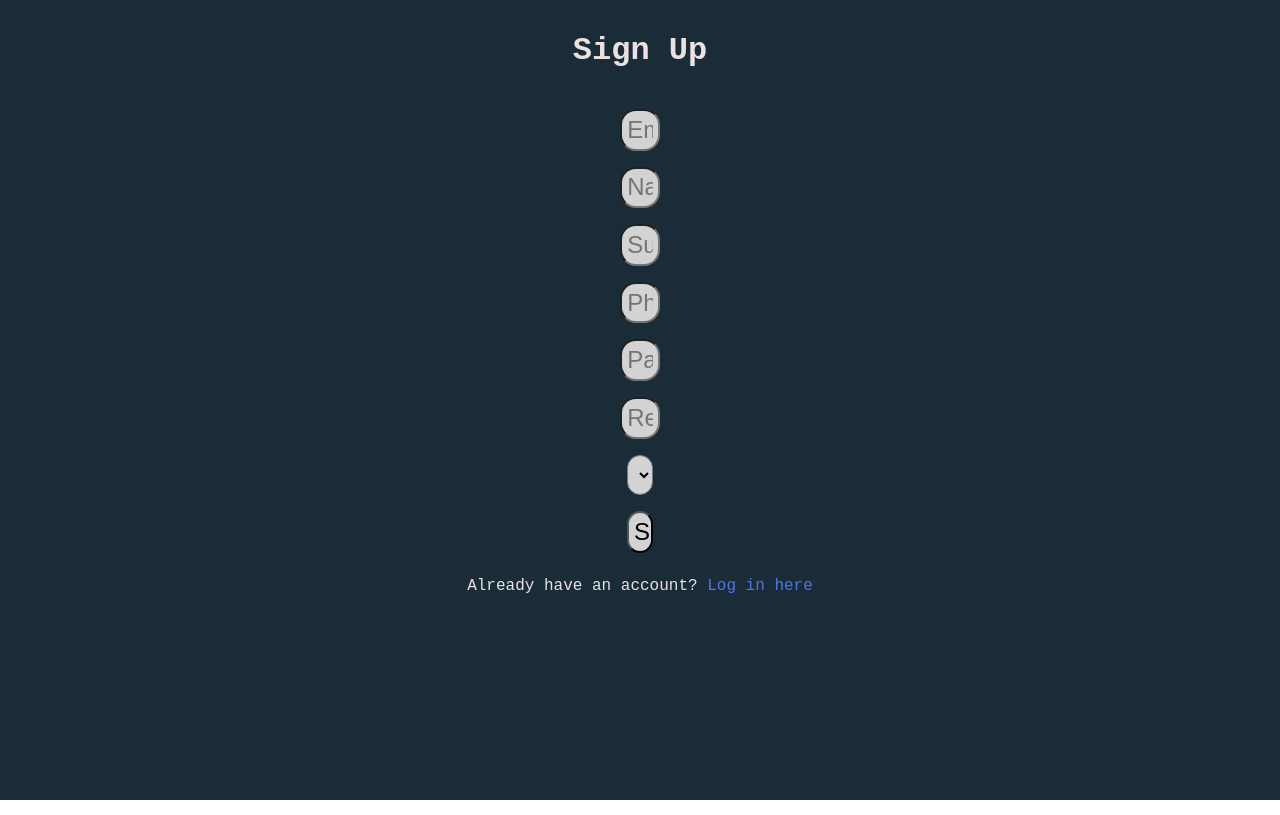
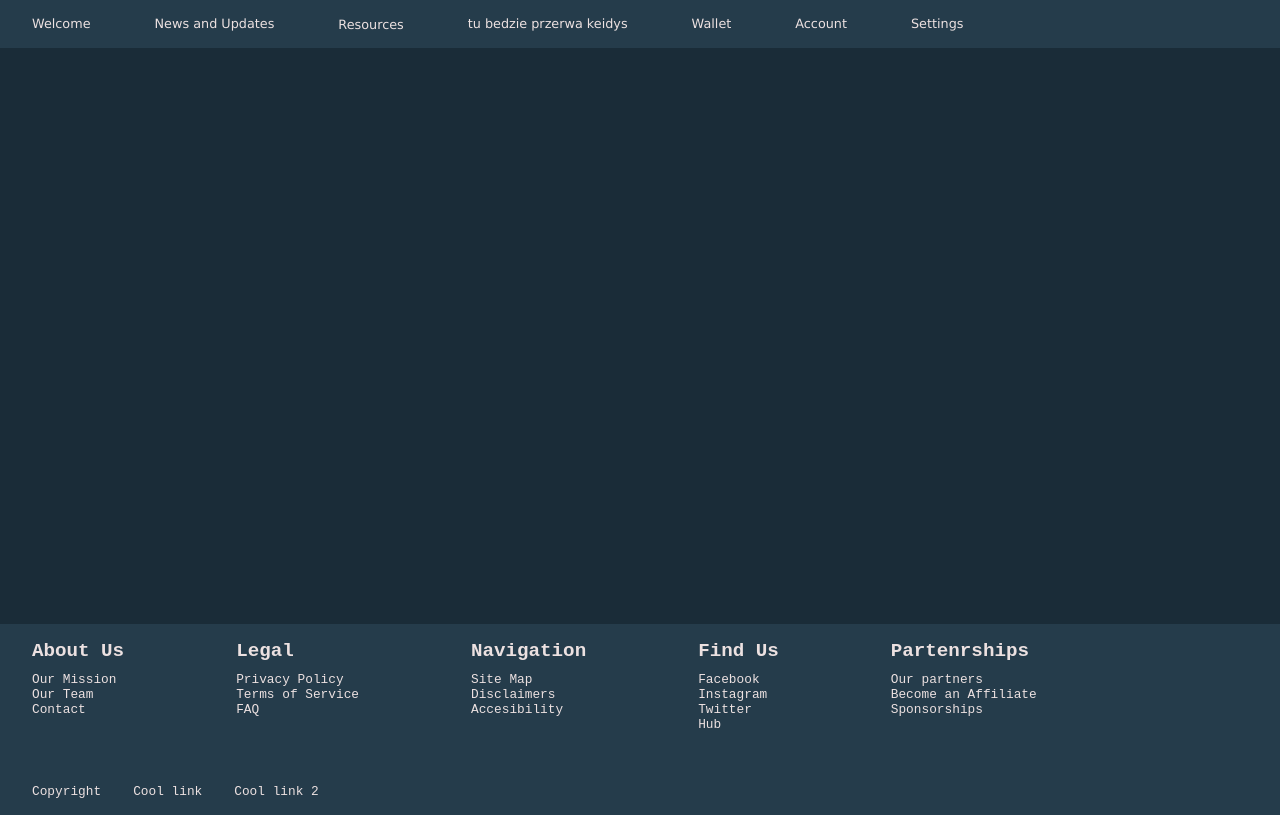
Before and after one commit to lek-tom/one-last-game, a React (Vite) app: page / in a window 1280 px wide. Built offline with nearby package versions, Linux system fonts and the light colour scheme.

Commit message:
panie i panowie routing dziala

```diff
--- a/src/components/dropdown/styles.module.scss
+++ b/src/components/dropdown/styles.module.scss
@@ -8,7 +8,7 @@
       display: flex;
       justify-content: center;
       align-items: center;
-      padding: 0.3rem 0;
+      padding: 0.2rem;
    }
 
    .drop_down_menu_element a:hover {
--- a/src/components/navbar/styles.module.scss
+++ b/src/components/navbar/styles.module.scss
@@ -8,6 +8,7 @@
     // background-color: rgb(200, 20, 200);
     color: $--font-color;
     font-size: $--font-size-normal;
+    // dac trzy ostatnie nth of type na koniec
 
     .navbar_main {
 
@@ -31,6 +32,10 @@
 
         .navbar_element {
             margin: 2rem;
+
+            a:hover {
+                color: $--hover-color;
+            }
         }
 
     }
--- a/src/main.scss
+++ b/src/main.scss
@@ -1,6 +1,9 @@
+@import "./variables";
+
 body {
     padding: 0;
     margin: 0;
+    font-family: $--font-family;
 }
 
 .no_select {
--- a/src/main.tsx
+++ b/src/main.tsx
@@ -1,23 +1,20 @@
 import React from 'react'
 import ReactDOM from 'react-dom/client'
-import App from './App.tsx'
 import './main.scss'
 import { BrowserRouter } from 'react-router-dom'
-import { BrowserRouter as Routes, Route} from 'react-router-dom'
+import { Routes, Route} from 'react-router-dom'
 import Login from './pages/registration/Login/Login.tsx'
-import Navbar from './components/navbar/Navbar.tsx'
 import MainPage from './pages/mainPage/MainPage.tsx'
 import Register from './pages/registration/Register/Register.tsx'
 
 ReactDOM.createRoot(document.getElementById('root')!).render(
   <React.StrictMode>
     <BrowserRouter>
-      <App />
-      {/* <Routes>
+        <Routes>
           <Route path="/" element={<MainPage/>}/>
           <Route path="/login" element={<Login/>}/>
           <Route path='/register' element={<Register/>}/>
-      </Routes> */}
+        </Routes>
     </BrowserRouter>
   </React.StrictMode>,
 )
--- a/src/pages/mainPage/MainPage.tsx
+++ b/src/pages/mainPage/MainPage.tsx
@@ -1,10 +1,7 @@
 import styles from "./styles.module.scss";
 import Navbar, { NavbarMain, NavbarElement, NavbarRow } from "../../components/navbar/index";
-import Footer, {FooterSection, FooterSectionHeader, FooterSectionElement, FooterColumn, FooterMain, FooterBottom, FooterAdditionalText, FooterCaption, FooterCaptionElement} from "../../components/footer/index";
+import Footer, {FooterSection, FooterSectionHeader, FooterSectionElement, FooterColumn, FooterMain, FooterBottom, FooterCaption, FooterCaptionElement} from "../../components/footer/index";
 import DropdownMenu, {DropdownMenuMain, DropdownMenuColumn, DropdownMenuElement} from "../../components/dropdown/index";
-import {BrowserRouter, Routes, Route} from "react-router-dom";
-import Login from "../registration/Login/Login";
-import Register from "../registration/Register/Register";
 
 function MainPage() {
 // nie dziala routing z dropdowna w navbarze i ogolnie router gdy probuje dodac link jako komponent wywala albo nie dziala pomocy picahl
@@ -16,28 +13,48 @@ function MainPage() {
             <NavbarMain>
               <NavbarRow>
                 <NavbarElement>
-                  <DropdownMenu text="Ustawienia">
+                  Welcome
+                </NavbarElement>
+                <NavbarElement>
+                  News and Updates
+                </NavbarElement>
+                <NavbarElement>
+                <DropdownMenu text="Resources">
                     <DropdownMenuMain>
                       <DropdownMenuColumn>
-                        <DropdownMenuElement link={"https://instagram.com"}>
-                          Filmiki
-                        </DropdownMenuElement>
-                        <DropdownMenuElement link={"https://youtube.com"}>
-                          {/* zepsuly sie linki i na nie najezdzanie */}
-                          Jutub
+                        <DropdownMenuElement >
+                          Propability Theory
                         </DropdownMenuElement>
                         <DropdownMenuElement>
-                          Ptasznik
+                          Game Strategies
+                        </DropdownMenuElement>
+                        <DropdownMenuElement >
+                          Video Lessons
+                        </DropdownMenuElement>
+                        <DropdownMenuElement>
+                          Theoretical exercises
+                        </DropdownMenuElement>
+                        <DropdownMenuElement >
+                          Upcoming events
+                        </DropdownMenuElement>
+                        <DropdownMenuElement>
+                          Past Elements
                         </DropdownMenuElement>
                       </DropdownMenuColumn>
                     </DropdownMenuMain>
                   </DropdownMenu>
                 </NavbarElement>
-                <NavbarElement link={"https://bandit.camp"}>
-                  BanditCamp
+                <NavbarElement>
+                  tu bedzie przerwa keidys
                 </NavbarElement>
-                <NavbarElement link="/login">
-                  Login
+                <NavbarElement>
+                  Wallet
+                </NavbarElement>
+                <NavbarElement>
+                  Account
+                </NavbarElement>
+                <NavbarElement>
+                  Settings
                 </NavbarElement>
               </NavbarRow>
             </NavbarMain>
@@ -49,36 +66,88 @@ function MainPage() {
           <FooterMain>
               <FooterColumn>
                   <FooterSection>
-                      <FooterSectionHeader link={"https://mylink.com"}>
-                          Secton 1
+                      <FooterSectionHeader>
+                        About Us
                       </FooterSectionHeader>
-                      <FooterSectionElement link={"https://mylink.com"}>
-                          link 1
+                      <FooterSectionElement>
+                        Our Mission
                       </FooterSectionElement>
-                      <FooterSectionElement link={"https://mylink.com"}>
-                          link 2d
+                      <FooterSectionElement>
+                        Our Team
                       </FooterSectionElement>
-                      <FooterSectionElement link={"https://mylink.com"}>
-                          link 3
+                      <FooterSectionElement>
+                        Contact
                       </FooterSectionElement>
                   </FooterSection>
               </FooterColumn>
               <FooterColumn>
                   <FooterSection>
-                      <FooterSectionHeader link={"https://mylink.com"}>
-                        Secton 2
+                      <FooterSectionHeader>
+                        Legal
                       </FooterSectionHeader>
-                      <FooterSectionElement link={"https://mylink.com"}>
-                        link 4
+                      <FooterSectionElement>
+                        Privacy Policy
                       </FooterSectionElement>
-                      <FooterSectionElement link={"https://mylink.com"}>
-                          link 5
+                      <FooterSectionElement>
+                        Terms of Service
                       </FooterSectionElement>
-                      <FooterSectionElement link={"https://mylink.com"}>
-                          link 6
+                      <FooterSectionElement>
+                        FAQ
                       </FooterSectionElement>
                   </FooterSection>
               </FooterColumn>
+              <FooterColumn>
+                  <FooterSection>
+                      <FooterSectionHeader>
+                        Navigation
+                      </FooterSectionHeader>
+                      <FooterSectionElement>
+                        Site Map
+                      </FooterSectionElement>
+                      <FooterSectionElement>
+                        Disclaimers
+                      </FooterSectionElement>
+                      <FooterSectionElement>
+                        Accesibility
+                      </FooterSectionElement>
+                  </FooterSection>
+              </FooterColumn>
+              <FooterColumn>
+                  <FooterSection>
+                      <FooterSectionHeader>
+                        Find Us
+                      </FooterSectionHeader>
+                      <FooterSectionElement>
+                        Facebook
+                      </FooterSectionElement>
+                      <FooterSectionElement>
+                        Instagram
+                      </FooterSectionElement>
+                      <FooterSectionElement>
+                        Twitter
+                      </FooterSectionElement>
+                      <FooterSectionElement>
+                        Hub
+                      </FooterSectionElement>
+                  </FooterSection>
+              </FooterColumn>
+              <FooterColumn>
+                  <FooterSection>
+                      <FooterSectionHeader>
+                        Partenrships
+                      </FooterSectionHeader>
+                      <FooterSectionElement>
+                        Our partners
+                      </FooterSectionElement>
+                      <FooterSectionElement>
+                        Become an Affiliate
+                      </FooterSectionElement>
+                      <FooterSectionElement>
+                        Sponsorships
+                      </FooterSectionElement>
+                  </FooterSection>
+              </FooterColumn>
+
           </FooterMain>
           <FooterBottom>
               {/* mysle ze footer additioanl text nie jest potrzeby ale narazie zostawie plik i mijesce jego*/}
@@ -100,38 +169,3 @@ function MainPage() {
 }
 
 export default MainPage;
-
-//const App = () => {
-//   return (
-//     <Router>
-//         <Navbar />
-//         <Switch>
-//             <Route exact path="/" component={Home} />
-//             <Route path="/portfolio" component={Portfolio} />
-//             <Route path="/services" component={Services} />
-//             <Route path="/about" component={About} />
-//         </Switch>
-//     </Router>
-// );
-// }
-
-// const Navbar = () => {
-//   const [show, setShow] = useState(true);
-
-//   const handleShow = () => {
-//       setShow(current => !current);
-//   }
-
-//   return (
-//       <header>
-//           <div className="logo">Company</div>
-//           <div id={show && 'd-menu'} className='display-menu'>
-//               <Link className='menu' to="/">Home</Link>
-//               <Link className='menu' to="/portfolio">Portfolio</Link>
-//               <Link className='menu' to="/services">Services</Link>
-//               <Link className='menu' to="/about">About</Link>
-//           </div>
-//           <button onClick={handleShow} className='toggle'><MenuIcon /></button>
-//       </header>
-//   );
-// }
--- a/src/pages/registration/Login/styles.module.scss
+++ b/src/pages/registration/Login/styles.module.scss
@@ -1,8 +1,10 @@
-// css do logowania
-@import "../../variables";
+// css for login
+@import "../../../variables";
 
 .holder {
   display: flex;
+  justify-content: center;
+
   background-color: $--dark-background-color;
   height: 100vh;
   color: $--font-color;
--- a/src/pages/registration/Register/Register.tsx
+++ b/src/pages/registration/Register/Register.tsx
@@ -1,21 +1,42 @@
-import {Link} from 'react-router-dom';
+import {Link, useNavigate} from 'react-router-dom';
 import './styles.module.scss';
-import Login from '../Login/Login';
 import styles from "./styles.module.scss"
+import { useState } from 'react';
 
-// czemu do chuja hest off center
+
+
+
 function Register() {
+    const navigate = useNavigate();
+    //const [errorMessage, setErrorMessage] = useState("");
+
+    const handleSubmit = (e) => {
+        e.preventDefault();
+        // const password = e.target.elements.parssword.value;
+        // const repPassword = e.target.elements.repParssword.value;
+        // if(password !== repPassword) {
+        //     setErrorMessage("Passwords do not match");
+        //     return;
+        // }
+
+        navigate("/")
+    }
+
     return (
+
+        //sprawidzic czy haslo i powtorzenie hasla sa zgodne
+        // nie dziala blad wywala hasel nie wykrywa nie wie co to e.tearget.elements.password.value
         <div className={styles.holder}>
             <div className={styles.signUp}>
                 <p className={styles.title}>Sign Up</p>
-                <form className={styles.signUp}>
-                    <input type={"text"} placeholder={"Email"} name={"email"} className={styles.input}/>
-                    <input type={"text"} placeholder={"Name"} name={"name"} className={styles.input}/>
-                    <input type={"text"} placeholder={"Surname"} name={"surname"} className={styles.input}/>
-                    <input type={"tel"} placeholder={"Phone number"} name={"phoneNum"} className={styles.input}/>
-                    <input type={"password"} placeholder={"Password"} name={"password"} className={styles.input}/>
-                    <input type={"password"} placeholder={"Repeat password"} name={"repPassword"} className={styles.input}/>
+                <form className={styles.signUp} onSubmit={handleSubmit}>
+                    <input type={"text"} placeholder={"Email"} name={"email"} className={styles.input} required/>
+                    <input type={"text"} placeholder={"Name"} name={"name"} className={styles.input} required/>
+                    <input type={"text"} placeholder={"Surname"} name={"surname"} className={styles.input} required/>
+                    <input type={"tel"} placeholder={"Phone number"} name={"phoneNum"} className={styles.input} required/>
+                    <input type={"password"} placeholder={"Password"} name={"password"} className={styles.input} required/>
+                    <input type={"password"} placeholder={"Repeat password"} name={"repPassword"} className={styles.input} required/>
+                    {/* {errorMessage && <div className={styles.errorMessage}>{err}</div>} */}
                     <select className={styles.input}>
                         <option value={"null"} selected disabled hidden>Choose your sex</option>
                         <option value={"male"}>Male</option>
--- a/src/pages/registration/Register/styles.module.scss
+++ b/src/pages/registration/Register/styles.module.scss
@@ -1,4 +1,4 @@
-// css do  rejestracji
+// css for register
 @import "../../../variables";
 
 .holder {
@@ -29,13 +29,12 @@
 
         .input {
             background-color: lightgray;
-            width: 2vw;
+            width: 20vw;
             margin: 0.5rem;
             text-align: center;
             padding: 0.3rem;
             border-radius: 1rem;
             font-size: 1.5rem;
-
         }
     }
 }
```
